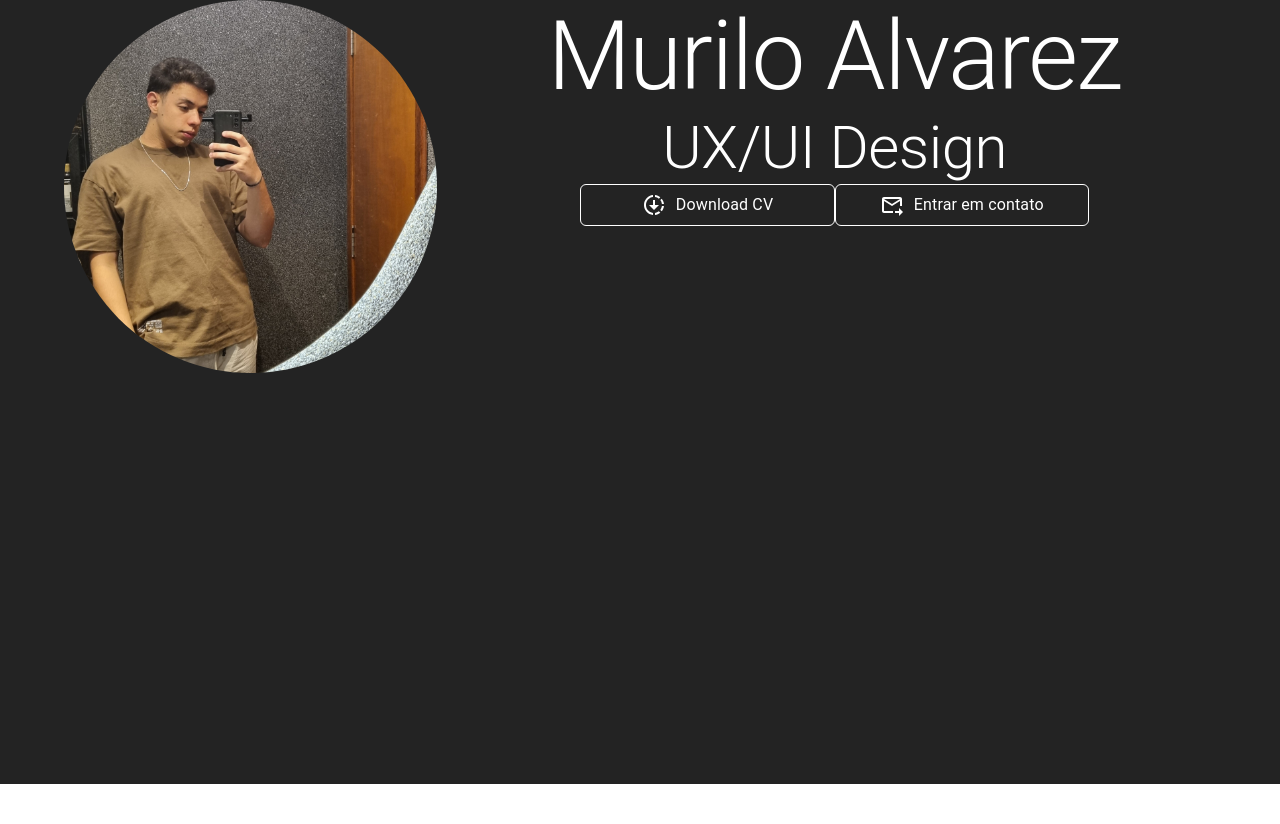
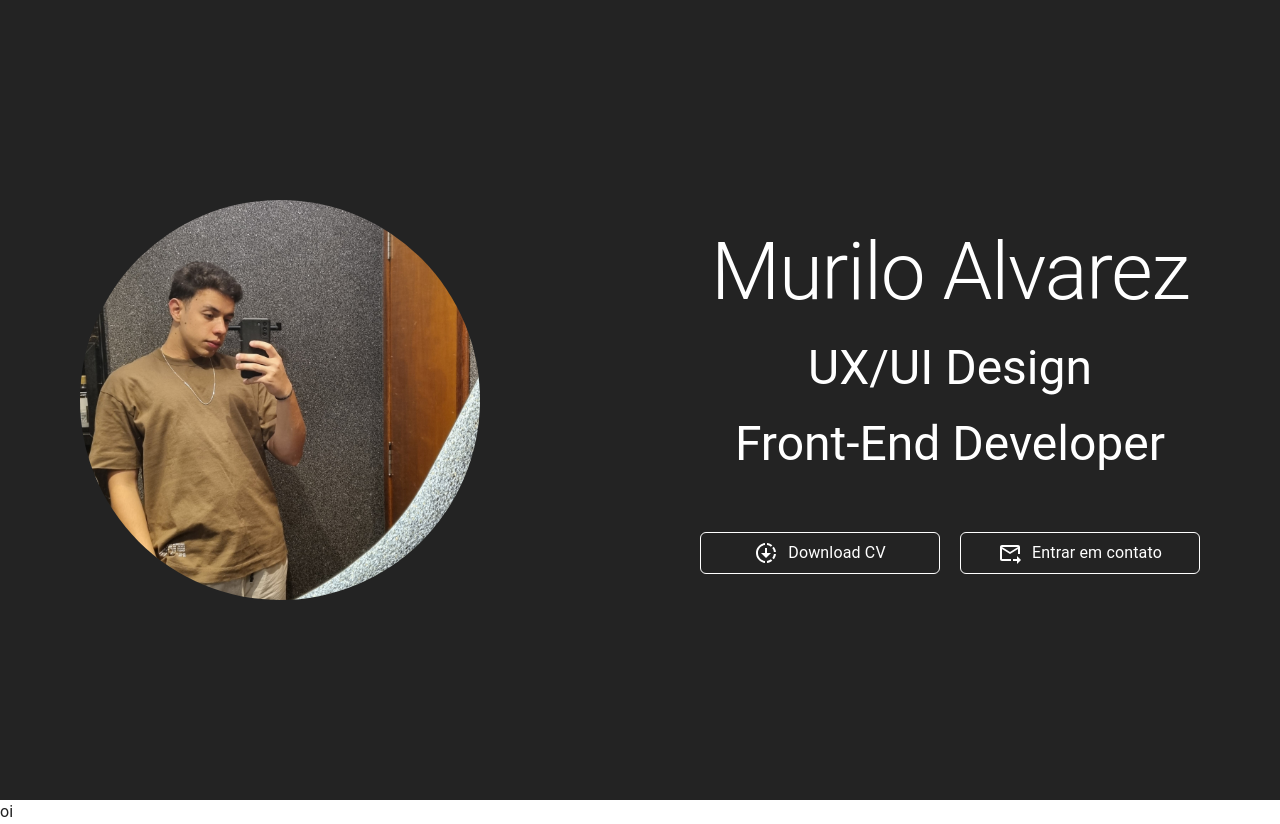
Before and after one commit to MuriloAlvarez/my-portfolio, a React (Vite) app: page / in a window 1280 px wide. Before the commit the page ends 800 px from the top, so only its background shows below. Built offline with nearby package versions, Linux system fonts and the light colour scheme.

Commit message:
feat: ✨ Styled hero

```diff
--- a/src/pages/Home/sections/Hero/hero.tsx
+++ b/src/pages/Home/sections/Hero/hero.tsx
@@ -1,62 +1,95 @@
-import {Container, Grid, styled, Typography } from "@mui/material"
-import Avatar from "../../../../assets/images/profilePortfolio.jpg"
-import DownloadingIcon from '@mui/icons-material/Downloading';
-import ForwardToInboxIcon from '@mui/icons-material/ForwardToInbox';
+import { Container, styled, Typography } from "@mui/material";
+import Avatar from "../../../../assets/images/profilePortfolio.jpg";
+import DownloadingIcon from "@mui/icons-material/Downloading";
+import ForwardToInboxIcon from "@mui/icons-material/ForwardToInbox";
 import StyledButton from "../../../../components/styledButton/styledButton";
 
-const Hero = () => {
+export default function Hero() {
+  return (
+    <>
+      <StyledHero>
+        <Container maxWidth="lg">
+          <ContentWrapper>
+            <StyledImg src={Avatar} alt="Murilo Alvarez" />
+            <TextSection>
+              <Typography color="primary.contrastText" variant="h1" sx={{
+                  fontSize: {
+                    xs: "50px",
 
-  const StyledHero = styled("div")(({theme}) => ({
-    backgroundColor: theme.palette.primary.main,
-    height: "100vh"
-  }))
+                    lg: "80px",
+                  },
+                }}>
+                Murilo Alvarez
+              </Typography>
+              <Typography color="primary.contrastText" variant="h3">
+                UX/UI Design
+              </Typography>
+              <Typography color="primary.contrastText" variant="h3">
+                Front-End Developer
+              </Typography>
 
-  const StyledImg = styled("img")(() => ({
-    width: "100%",
-    borderRadius: "50%"
-  }))
-
-    return (
-      <>
-      <StyledHero>
-        <Container maxWidth= "lg">
-          <Grid container spacing={2}>
-            <Grid item xs={12} md={4}>
-            <StyledImg src={Avatar}/>
-            </Grid>
-
-            <Grid item xs={12} md={8}>
-              <Typography color="primary.contrastText" textAlign= "center" variant="h1">Murilo Alvarez</Typography>
-              <Typography color="primary.contrastText" textAlign= "center" variant="h2">UX/UI Design</Typography>
-
-              <Grid container display= "flex" justifyContent= "center">
-                <Grid item xs={10} md={4} display= "flex" justifyContent= "center">
-
-                  <StyledButton>
-                    <DownloadingIcon />
-                    <Typography>
-                      Download CV
-                    </Typography>
-                  </StyledButton>
-
-
-                </Grid>
-                <Grid item xs={10} md={4} display= "flex" justifyContent= "center">
-                  <StyledButton>
-                    <ForwardToInboxIcon />
-                    <Typography>
-                     Entrar em contato
-                    </Typography>
-                  </StyledButton>
-                </Grid>
-              </Grid>
-            </Grid>
-          </Grid>
+              <ButtonContainer>
+                <StyledButton>
+                  <DownloadingIcon />
+                  <Typography>Download CV</Typography>
+                </StyledButton>
+                <StyledButton>
+                  <ForwardToInboxIcon />
+                  <Typography>Entrar em contato</Typography>
+                </StyledButton>
+              </ButtonContainer>
+            </TextSection>
+          </ContentWrapper>
         </Container>
       </StyledHero>
-      </>
+      <div>oi</div>
+    </>
+  );
+}
+const StyledHero = styled("div")(({ theme }) => ({
+  backgroundColor: theme.palette.primary.main,
+  height: "100vh",
+  display: "flex",
+  alignItems: "center",
+  justifyContent: "center",
+  overflow: "auto",
+}));
 
-    )
-  }
+const ContentWrapper = styled("div")(() => ({
+  display: "flex",
+  alignItems: "center",
+  justifyContent: "space-between",
+  width: "100%",
+  maxWidth: "1200px",
+  padding: "0 16px",
+  "@media (max-width: 600px)": {
+    flexDirection: "column",
+    gap: "10px",
+  },
+}));
 
-  export default Hero
+const StyledImg = styled("img")(() => ({
+  width: "100%",
+  maxWidth: "400px",
+  borderRadius: "50%",
+}));
+
+const TextSection = styled("div")(() => ({
+  display: "flex",
+  flexDirection: "column",
+  alignItems: "center",
+  gap: "20px",
+  textAlign: "center",
+}));
+
+const ButtonContainer = styled("div")(() => ({
+  display: "flex",
+  gap: "20px",
+  justifyContent: "center",
+  marginTop: "40px",
+  width: "500px",
+  "@media (max-width: 600px)": {
+    flexDirection: "column",
+    gap: "10px",
+  },
+}));
```
